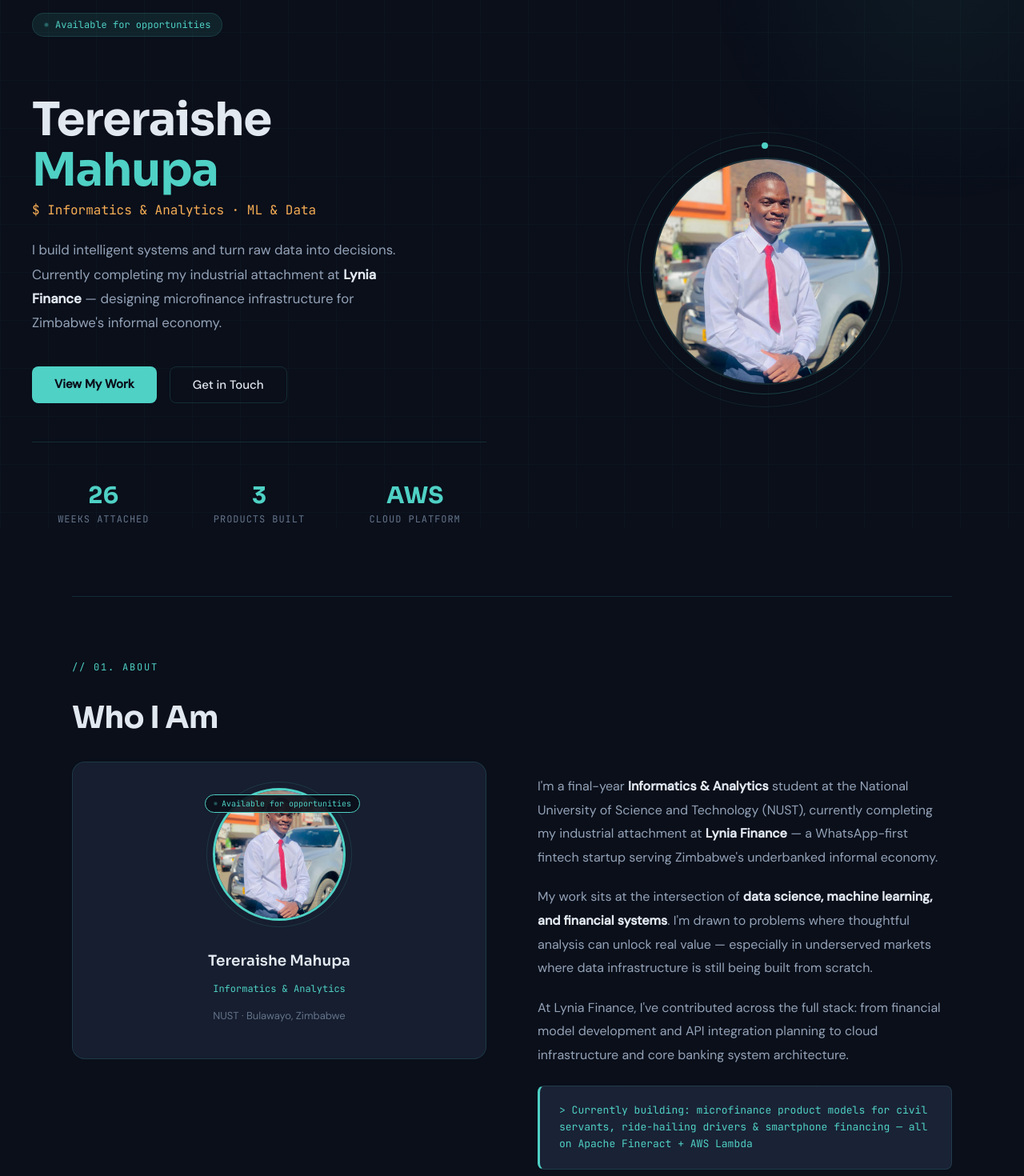
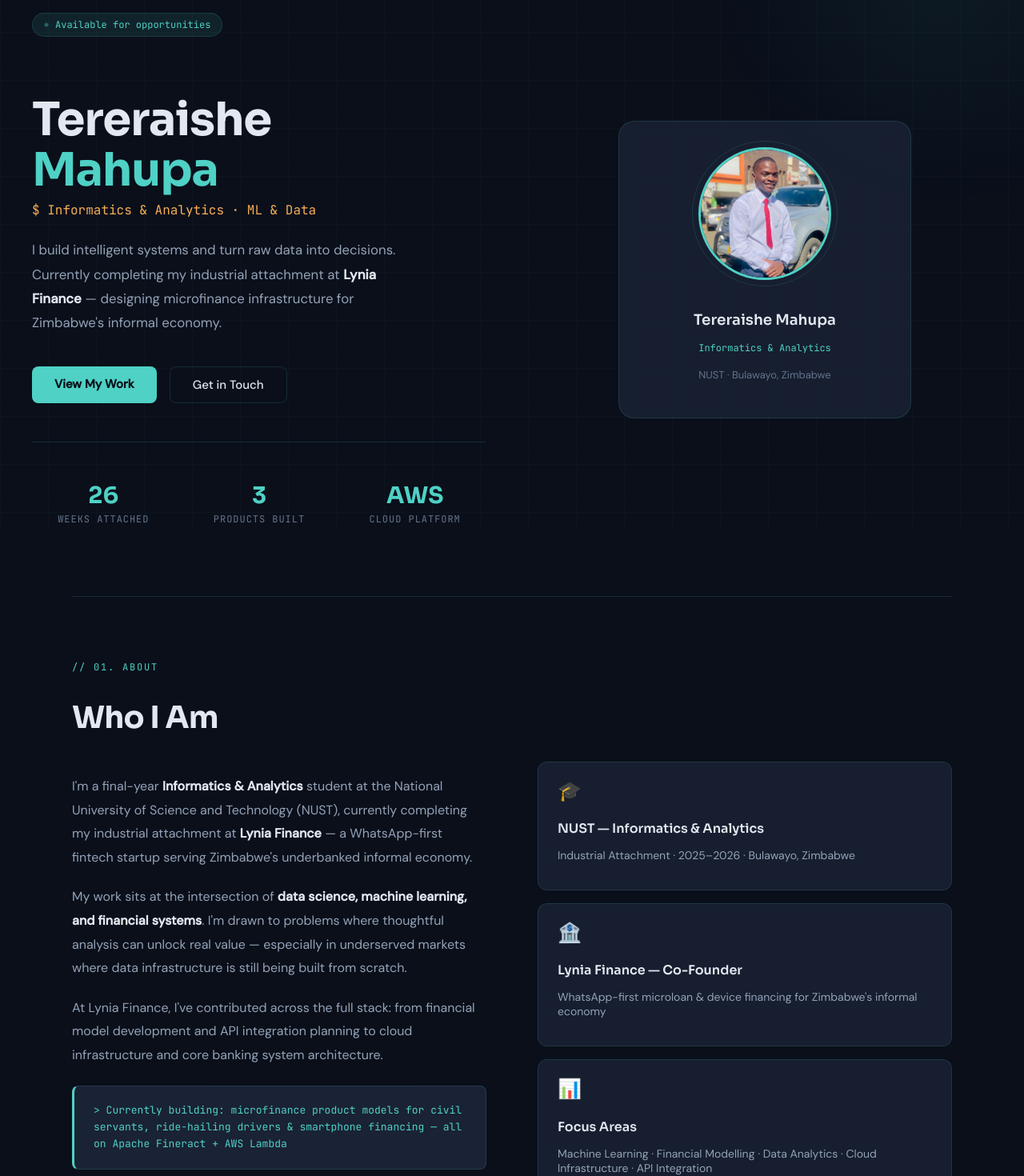
Before and after one commit to 1terr/portfolio-website, a Next.js app in the folder portfolio/: page / in a window 1280 px wide. Shown: the part 140-1610 px from the top of the page at 80% size. Built offline with nearby package versions, Linux system fonts and the light colour scheme.

Commit message:
feat: move profile card to hero, restore about section

```diff
--- a/portfolio/components/About.tsx
+++ b/portfolio/components/About.tsx
@@ -36,115 +36,16 @@
         <SectionHeader eyebrow="// 01. About" title="Who I Am" />
       </FadeIn>
 
-      {/* Profile + Description */}
       <div
         style={{
           display: "grid",
-          gridTemplateColumns: "repeat(auto-fit, minmax(280px, 1fr))",
+          gridTemplateColumns: "repeat(auto-fit, minmax(300px, 1fr))",
           gap: "4rem",
           alignItems: "start",
-          marginBottom: "3rem",
         }}
       >
-        {/* Photo profile card */}
+        {/* Text column */}
         <FadeIn delay={0.1}>
-          <div
-            style={{
-              display: "flex",
-              flexDirection: "column",
-              alignItems: "center",
-              textAlign: "center",
-              background: "var(--card)",
-              border: "1px solid var(--border)",
-              borderRadius: "16px",
-              padding: "2rem",
-            }}
-          >
-            {/* Photo with badge overlay */}
-            <div style={{ position: "relative", marginBottom: "1.25rem" }}>
-              <img
-                src="/avatar.jpg"
-                alt="Tereraishe Mahupa"
-                style={{
-                  width: "160px",
-                  height: "160px",
-                  borderRadius: "50%",
-                  border: "3px solid var(--teal)",
-                  objectFit: "cover",
-                  objectPosition: "top",
-                  display: "block",
-                }}
-              />
-              <div
-                style={{
-                  position: "absolute",
-                  inset: "-8px",
-                  borderRadius: "50%",
-                  border: "1px solid var(--border)",
-                  pointerEvents: "none",
-                }}
-              />
-              {/* Available badge — top left of photo */}
-              <div
-                style={{
-                  position: "absolute",
-                  top: "8px",
-                  left: "-10px",
-                  display: "inline-flex",
-                  alignItems: "center",
-                  gap: "5px",
-                  background: "rgba(10,15,26,0.9)",
-                  border: "1px solid var(--teal)",
-                  color: "var(--teal)",
-                  fontFamily: "'JetBrains Mono', monospace",
-                  fontSize: "10px",
-                  padding: "4px 10px",
-                  borderRadius: "20px",
-                  whiteSpace: "nowrap",
-                }}
-              >
-                <span
-                  className="pulse-dot"
-                  style={{
-                    width: "5px",
-                    height: "5px",
-                    background: "var(--teal)",
-                    borderRadius: "50%",
-                    display: "inline-block",
-                  }}
-                />
-                Available for opportunities
-              </div>
-            </div>
-
-            <h3
-              style={{
-                fontFamily: "'Sora', sans-serif",
-                fontSize: "1.15rem",
-                fontWeight: 600,
-                marginBottom: "0.25rem",
-              }}
-            >
-              Tereraishe Mahupa
-            </h3>
-            <p
-              style={{
-                fontFamily: "'JetBrains Mono', monospace",
-                fontSize: "12px",
-                color: "var(--teal)",
-                marginBottom: "0.25rem",
-              }}
-            >
-              Informatics &amp; Analytics
-            </p>
-            <p style={{ fontSize: "13px", color: "var(--text3)" }}>
-              NUST · Bulawayo, Zimbabwe
-            </p>
-          </div>
-        </FadeIn>
-
-        {/* Description text */}
-        <FadeIn delay={0.2}>
           <div>
             <p style={{ color: "var(--text2)", marginBottom: "1.25rem", lineHeight: 1.85 }}>
               I&apos;m a final-year{" "}
@@ -186,16 +87,9 @@
             </div>
           </div>
         </FadeIn>
-      </div>
 
-      {/* Info cards */}
-      <div
-        style={{
-          display: "grid",
-          gridTemplateColumns: "repeat(auto-fit, minmax(220px, 1fr))",
-          gap: "1rem",
-        }}
-      >
+        {/* Cards column */}
+        <div style={{ display: "flex", flexDirection: "column", gap: "1rem" }}>
           {cards.map((card, i) => (
             <FadeIn key={card.title} delay={0.15 + i * 0.08}>
               <div
@@ -229,6 +123,7 @@
             </FadeIn>
           ))}
         </div>
+      </div>
     </section>
   );
 }
--- a/portfolio/components/Hero.tsx
+++ b/portfolio/components/Hero.tsx
@@ -25,7 +25,6 @@
       }}
     >
       <div className="hero-grid">
-
         {/* Left: Text */}
         <motion.div
           className="hero-text"
@@ -204,51 +203,75 @@
           </div>
         </motion.div>
 
-        {/* Right: Avatar — desktop right, mobile top */}
+        {/* Right: Profile card */}
         <motion.div
           className="hero-photo"
           initial={{ opacity: 0, scale: 0.9 }}
           animate={{ opacity: 1, scale: 1 }}
           transition={{ duration: 0.8, delay: 0.2, ease: "easeOut" }}
         >
-          <div className="avatar-wrapper">
-            {/* Orbit rings — desktop only via CSS */}
-            <div
-              className="avatar-orbit-1 spin-slow"
-              style={{
-                position: "absolute",
-                inset: "-16px",
-                borderRadius: "50%",
-                border: "1.5px solid rgba(79,209,197,0.25)",
-              }}
-            >
+          <div
+            style={{
+              background: "var(--card)",
+              border: "1px solid var(--border)",
+              borderRadius: "20px",
+              padding: "2rem",
+              display: "flex",
+              flexDirection: "column",
+              alignItems: "center",
+              textAlign: "center",
+              width: "100%",
+              maxWidth: "300px",
+            }}
+          >
+            <div style={{ position: "relative", marginBottom: "1.25rem" }}>
+              <img
+                src="/avatar.jpg"
+                alt="Tereraishe Mahupa"
+                style={{
+                  width: "160px",
+                  height: "160px",
+                  borderRadius: "50%",
+                  border: "3px solid var(--teal)",
+                  objectFit: "cover",
+                  objectPosition: "top",
+                  display: "block",
+                }}
+              />
               <div
                 style={{
                   position: "absolute",
-                  top: "-4px",
-                  left: "50%",
-                  width: "8px",
-                  height: "8px",
-                  background: "var(--teal)",
+                  inset: "-8px",
                   borderRadius: "50%",
-                  transform: "translateX(-50%)",
+                  border: "1px solid var(--border)",
+                  pointerEvents: "none",
                 }}
               />
             </div>
-            <div
-              className="avatar-orbit-2 spin-slow-reverse"
+
+            <h3
               style={{
-                position: "absolute",
-                inset: "-32px",
-                borderRadius: "50%",
-                border: "1px solid rgba(79,209,197,0.1)",
+                fontFamily: "'Sora', sans-serif",
+                fontSize: "1.15rem",
+                fontWeight: 600,
+                marginBottom: "0.25rem",
               }}
-            />
-            <img
-              src="/avatar.jpg"
-              alt="Tereraishe Mahupa"
-              className="avatar-img"
-            />
+            >
+              Tereraishe Mahupa
+            </h3>
+            <p
+              style={{
+                fontFamily: "'JetBrains Mono', monospace",
+                fontSize: "12px",
+                color: "var(--teal)",
+                marginBottom: "0.25rem",
+              }}
+            >
+              Informatics &amp; Analytics
+            </p>
+            <p style={{ fontSize: "13px", color: "var(--text3)" }}>
+              NUST · Bulawayo, Zimbabwe
+            </p>
           </div>
         </motion.div>
       </div>
```
Lines whose indentation alone changed are shown as unchanged.
